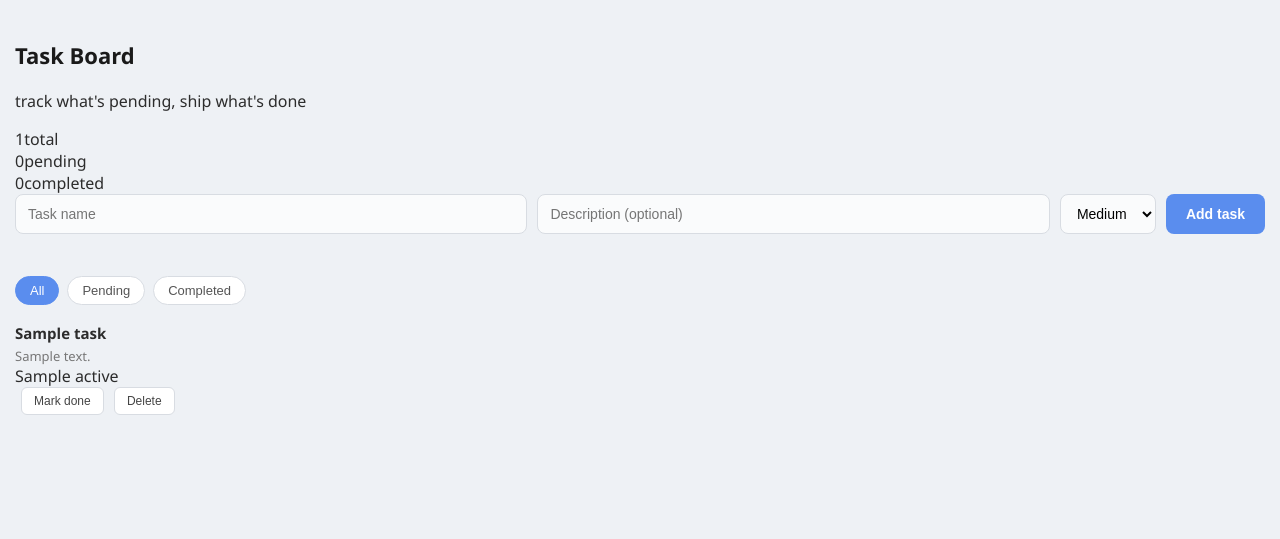
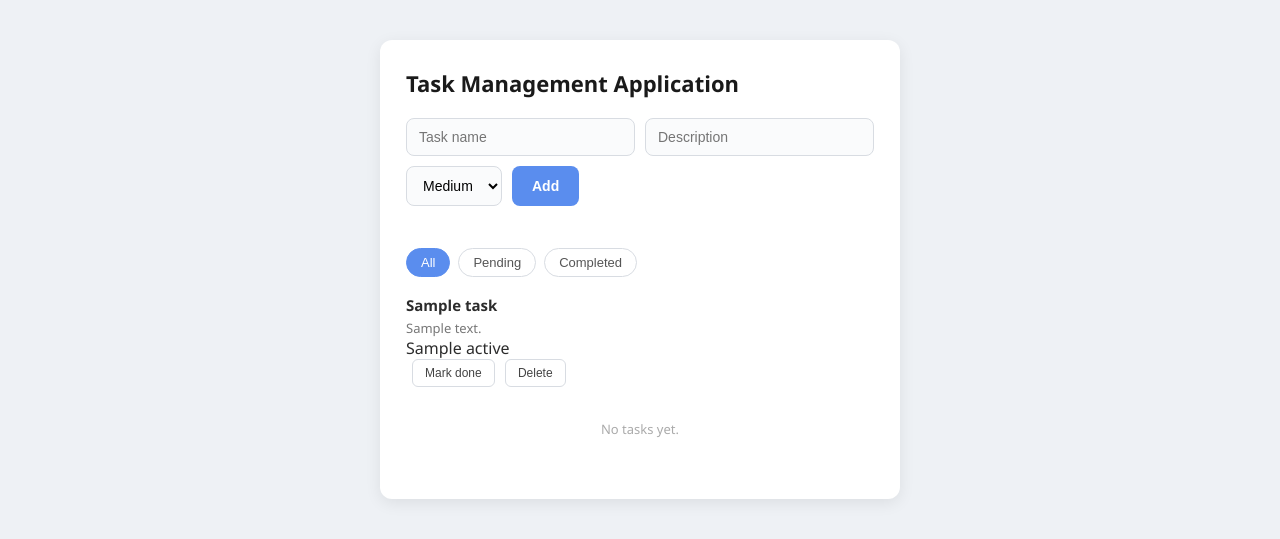
Before and after one commit to Atman-V/To-Do-app, a Flask app: page / in a window 1280 px wide. Shown: the top 539 px of the page. Run offline with Flask 3, Linux system fonts and the light colour scheme; tables that the repository leaves empty hold one stand-in row (values such as "Sample post").

Commit message:
Update title to Task Management Application and clean up form labels

```diff
--- a/templates/index.html
+++ b/templates/index.html
@@ -3,51 +3,34 @@
 <head>
 <meta charset="UTF-8">
 <meta name="viewport" content="width=device-width, initial-scale=1.0">
-<title>Task Board</title>
-<link rel="preconnect" href="https://fonts.googleapis.com">
-<link href="https://fonts.googleapis.com/css2?family=Space+Grotesk:wght@500;600;700&family=IBM+Plex+Mono:wght@400;500;600&display=swap" rel="stylesheet">
+<title>Task Management Application</title>
 <link rel="stylesheet" href="{{ url_for('static', filename='style.css') }}">
 </head>
 <body>
 
-<div class="board">
+<div class="container">
+  <h1>Task Management Application</h1>
 
-  <header class="board-header">
-    <div class="header-title">
-      <h1>Task Board</h1>
-      <p class="subtitle">track what's pending, ship what's done</p>
-    </div>
-    <div class="stats" id="stats">
-      <div class="stat"><span class="stat-value" id="stat-total">0</span><span class="stat-label">total</span></div>
-      <div class="stat"><span class="stat-value" id="stat-pending">0</span><span class="stat-label">pending</span></div>
-      <div class="stat"><span class="stat-value" id="stat-done">0</span><span class="stat-label">completed</span></div>
-    </div>
-  </header>
-
-  <section class="composer">
   <form id="task-form">
     <input type="text" id="input-title" placeholder="Task name" required maxlength="200">
-      <input type="text" id="input-description" placeholder="Description (optional)">
+    <input type="text" id="input-description" placeholder="Description">
     <select id="input-priority">
       <option value="Low">Low</option>
       <option value="Medium" selected>Medium</option>
       <option value="High">High</option>
     </select>
-      <button type="submit">Add task</button>
+    <button type="submit">Add</button>
   </form>
   <p class="error" id="form-error"></p>
-  </section>
 
-  <nav class="filters" id="filters">
+  <div class="filters" id="filters">
     <button class="filter-btn active" data-filter="All">All</button>
     <button class="filter-btn" data-filter="Pending">Pending</button>
     <button class="filter-btn" data-filter="Completed">Completed</button>
-  </nav>
+  </div>
 
-  <main class="task-list" id="task-list">
-    <p class="empty-state" id="empty-state">No tasks yet. Add one above to get started.</p>
-  </main>
-
+  <ul id="task-list"></ul>
+  <p id="empty-state">No tasks yet.</p>
 </div>
 
 <script src="{{ url_for('static', filename='script.js') }}"></script>
```
Lines whose indentation alone changed are shown as unchanged.
